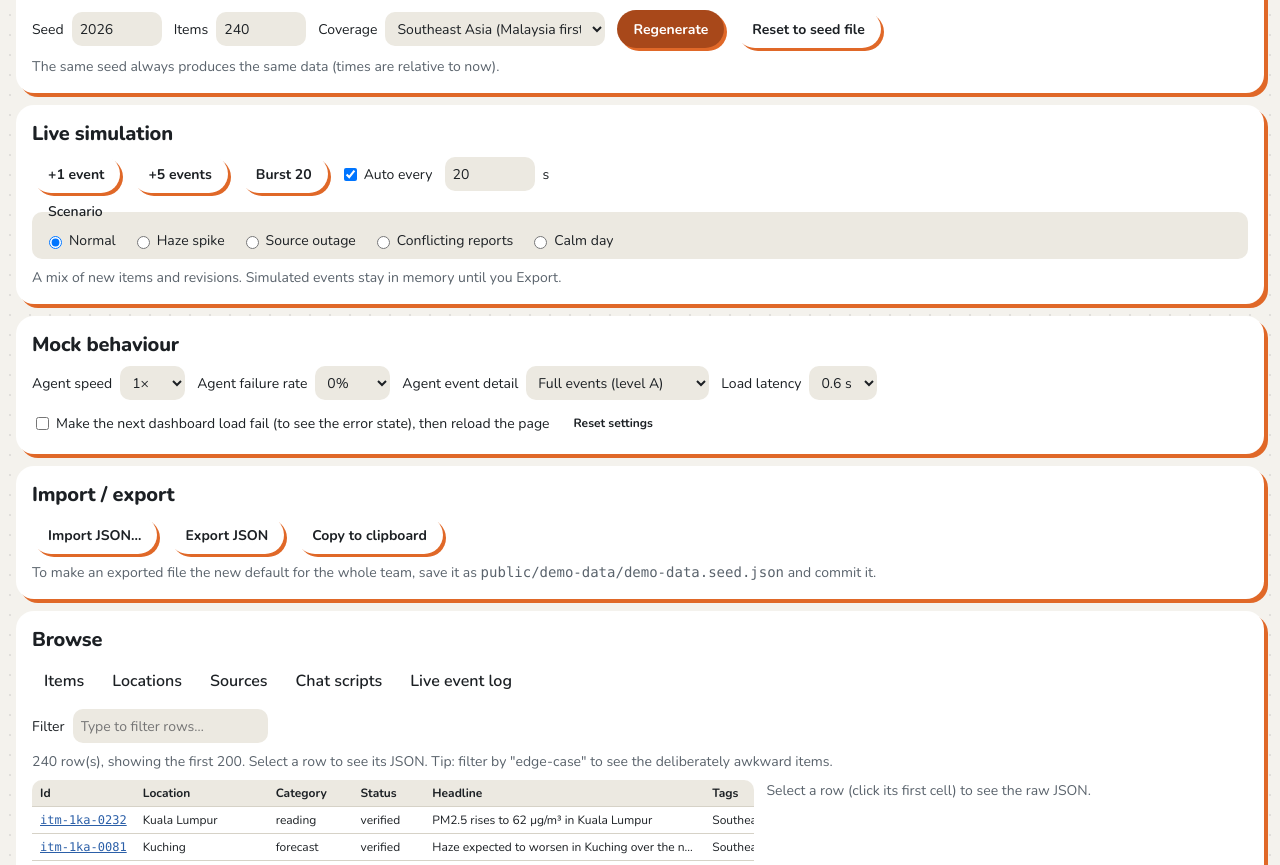
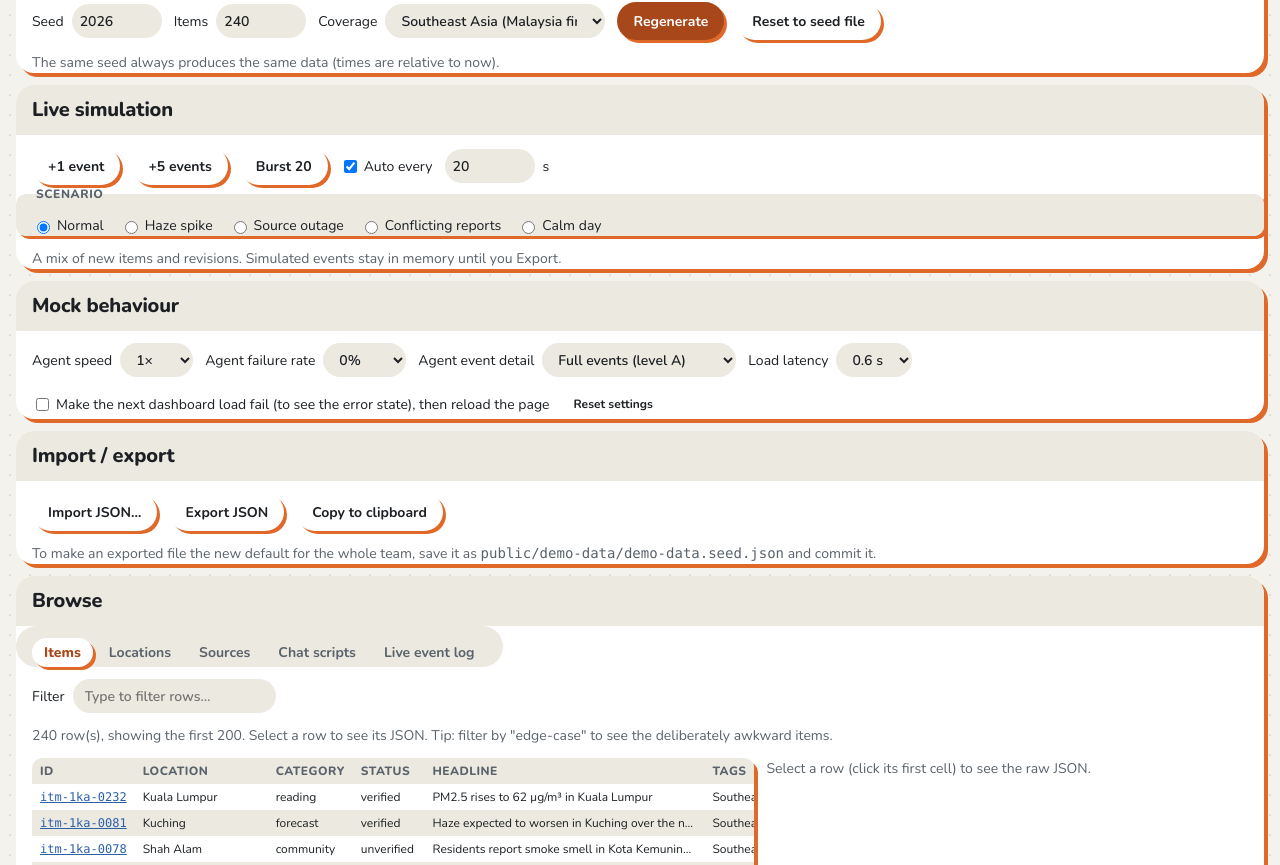
Before and after one commit to fangrhui040527/Haze-Agent, a React (Vite) app in the folder frontend/: page /demo-data in a window 1280 px wide. Shown: the part 435-1300 px from the top of the page. Built offline with nearby package versions, Linux system fonts and the light colour scheme.

Commit message:
style(frontend): restyle Demo Data page with neo-brutalist treatment

```diff
--- a/frontend/src/features/demo-data/DemoDataPage.module.css
+++ b/frontend/src/features/demo-data/DemoDataPage.module.css
@@ -4,14 +4,43 @@
   gap: var(--space-3);
 }
 
+/* ── Warning callout: dashed warn border + orange offset shadow ── */
 .warning {
   padding: var(--space-3) var(--space-4);
   border-radius: var(--radius-md);
   border: 2px dashed var(--color-warn);
   background: var(--color-warn-bg);
+  box-shadow: var(--shadow-1);
 }
 
+/* ── Panel block: tinted header strip like DetailPage ── */
 .block {
+  display: flex;
+  flex-direction: column;
+  gap: 0;
+  padding: 0 !important;
+  overflow: hidden;
+}
+
+.block > h2:first-child,
+.block > h3:first-child {
+  width: 100%;
+  margin: 0;
+  padding: var(--space-3) var(--space-4);
+  background: var(--color-surface-2);
+  box-sizing: border-box;
+}
+
+.block > *:not(h2:first-child):not(h3:first-child) {
+  padding: var(--space-3) var(--space-4) 0;
+}
+
+.block > *:last-child {
+  padding-bottom: var(--space-4);
+}
+
+/* Fallback for blocks that don't use Panel — give them just flat padding */
+.blockInner {
   display: flex;
   flex-direction: column;
   gap: var(--space-2);
@@ -25,6 +54,7 @@
   gap: var(--space-2) var(--space-3);
 }
 
+/* ── Form field inputs/selects: pill radius, surface-2 bg, focus shadow ── */
 .field {
   display: inline-flex;
   align-items: center;
@@ -35,15 +65,26 @@
 .field input,
 .field select {
   min-height: 34px;
-  padding: 0 var(--space-2);
+  padding: 0 var(--space-3);
   border: none;
-  border-radius: var(--radius-md);
+  border-radius: var(--radius-pill);
   background: var(--color-surface-2);
   max-width: 220px;
+  font-size: var(--text-sm);
+  font-weight: 600;
+  box-shadow: none;
+  transition: box-shadow var(--duration-fast);
+}
+
+.field input:focus,
+.field select:focus {
+  outline: none;
+  box-shadow: 2px 2px 0 var(--color-shadow-neo);
 }
 
 .field input[type='number'] {
   width: 90px;
+  padding: 0 var(--space-2);
 }
 
 .check {
@@ -54,20 +95,25 @@
   cursor: pointer;
 }
 
+/* ── Scenarios fieldset: surface-2 card with offset shadow ── */
 .scenarios {
   display: flex;
   flex-wrap: wrap;
   gap: var(--space-2) var(--space-4);
   border: none;
   border-radius: var(--radius-md);
-  padding: var(--space-2) var(--space-3);
+  padding: var(--space-3) var(--space-4);
   margin: 0;
   background: var(--color-surface-2);
+  box-shadow: var(--shadow-1);
 }
 
 .scenarios legend {
-  font-size: var(--text-sm);
-  font-weight: 600;
+  font-size: var(--text-xs);
+  font-weight: 800;
+  text-transform: uppercase;
+  letter-spacing: 0.05em;
+  color: var(--color-muted);
   padding: 0 var(--space-1);
 }
 
@@ -83,7 +129,7 @@
 .message {
   min-height: 1.5em;
   color: var(--color-ok);
-  font-weight: 600;
+  font-weight: 700;
 }
 
 .stats {
@@ -97,32 +143,55 @@
   gap: var(--space-1);
 }
 
+/* ── Import error panel: tinted error card ── */
 .importErrors {
   padding: var(--space-3);
   border-radius: var(--radius-md);
   background: var(--color-error-bg);
   color: var(--color-error);
+  box-shadow: var(--shadow-1);
   max-height: 240px;
   overflow: auto;
 }
 
+/* ── Tab navigation: pill buttons, offset shadow on active ── */
 .tabs {
   display: flex;
   flex-wrap: wrap;
   gap: var(--space-1);
-  border-bottom: none;
+  padding: var(--space-1);
+  border-radius: var(--radius-pill);
+  background: var(--color-surface-2);
+  align-self: flex-start;
 }
 
 .tab {
-  padding: var(--space-2) var(--space-3);
+  padding: var(--space-1) var(--space-3);
   border: none;
-  background: none;
-  font-weight: 600;
+  border-radius: var(--radius-pill);
+  background: transparent;
+  font-weight: 700;
+  font-size: var(--text-sm);
   cursor: pointer;
+  color: var(--color-muted);
+  transition:
+    background var(--duration-fast),
+    color var(--duration-fast),
+    box-shadow var(--duration-fast),
+    transform var(--duration-fast);
 }
 
+.tab:hover {
+  background: var(--color-surface);
+  color: var(--color-text);
+}
+
+/* Active tab: accent surface + orange offset shadow */
 .tab[aria-selected='true'] {
-  border-bottom-color: var(--color-accent);
+  background: var(--color-surface);
+  color: var(--color-accent);
+  font-weight: 800;
+  box-shadow: var(--shadow-btn);
 }
 
 .browser {
@@ -137,12 +206,15 @@
   }
 }
 
+/* ── Browser table: surface-2 card with shadow, no raw borders ── */
 .browserTable {
   position: relative;
   max-height: 480px;
   overflow: auto;
   border: none;
   border-radius: var(--radius-md);
+  background: var(--color-surface);
+  box-shadow: var(--shadow-card);
 }
 
 .browserTable table {
@@ -156,19 +228,28 @@
   background: var(--color-surface-2);
   text-align: left;
   padding: var(--space-1) var(--space-2);
+  font-size: var(--text-xs);
+  font-weight: 800;
+  text-transform: uppercase;
+  letter-spacing: 0.04em;
+  color: var(--color-muted);
 }
 
 .browserTable td {
   padding: var(--space-1) var(--space-2);
-  border-top: 1px solid var(--color-border);
+  border-top: none;
   max-width: 280px;
   overflow: hidden;
   text-overflow: ellipsis;
   white-space: nowrap;
 }
 
+.browserTable tbody tr:nth-child(even) td {
+  background: var(--color-surface-2);
+}
+
 .selected td {
-  background: var(--color-highlight);
+  background: var(--color-highlight) !important;
 }
 
 .rowButton {
@@ -182,6 +263,7 @@
   font-size: inherit;
 }
 
+/* ── JSON viewer: monospace card ── */
 .json {
   min-width: 0;
 }
@@ -194,4 +276,5 @@
   border-radius: var(--radius-md);
   background: var(--color-surface-2);
   font-size: var(--text-xs);
+  box-shadow: var(--shadow-1);
 }
```
